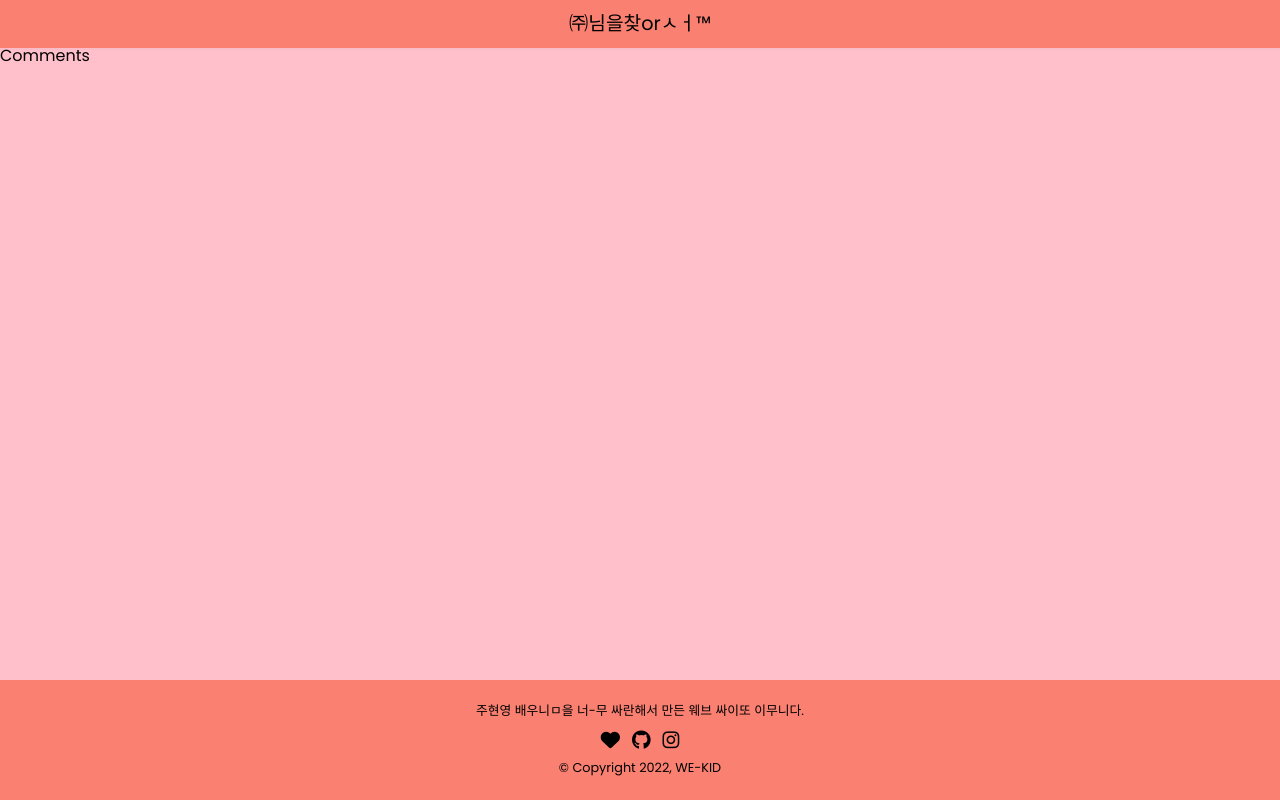
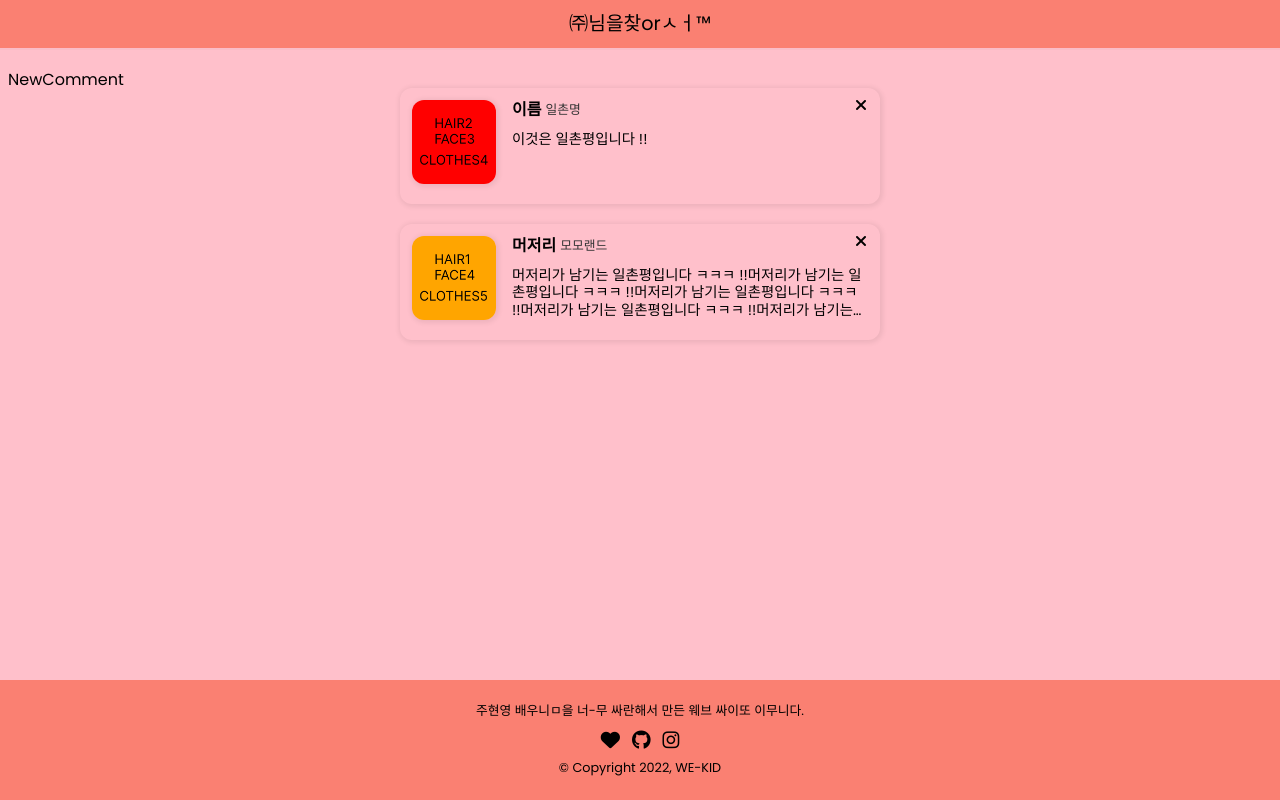
Before and after one commit to wekidseoul/joomix, a React (Create React App) app: page /#/comments in a window 1280 px wide. Built offline with nearby package versions, Linux system fonts and the light colour scheme.

Commit message:
feat: Add styles for comments

```diff
--- a/src/components/AvatarOptions.tsx
+++ b/src/components/AvatarOptions.tsx
@@ -1,5 +1,5 @@
 import styled from 'styled-components';
-import { AvatarPart, Option, SelectedOptions } from '../types';
+import { AvatarPart, Option, Avatar } from '../types';
 
 const StyledAvatarOptions = styled.div`
   margin-bottom: 12px;
@@ -43,7 +43,7 @@ const PartInKorean = {
 const AvatarOptions: React.FC<{
   part: AvatarPart;
   options: Option[];
-  selectedOptions: SelectedOptions;
+  selectedOptions: Avatar;
   onChange: (part: AvatarPart, selectedKey: string) => void;
 }> = ({ part, options, selectedOptions, onChange }) => {
   return (
--- a/src/components/AvatarPreview.tsx
+++ b/src/components/AvatarPreview.tsx
@@ -1,5 +1,5 @@
 import styled from 'styled-components';
-import { SelectedOptions } from '../types';
+import { Avatar } from '../types';
 
 const StyledAvatarPreview = styled.div`
   position: relative;
@@ -16,7 +16,7 @@ const StyledAvatarPreview = styled.div`
   }
 `;
 
-const AvatarPreview: React.FC<{ selectedOptions: SelectedOptions }> = ({
+const AvatarPreview: React.FC<{ selectedOptions: Avatar }> = ({
   selectedOptions,
 }) => {
   return (
--- /dev/null
+++ b/src/components/CommentItem.tsx
@@ -0,0 +1,124 @@
+import { MouseEvent, useState } from 'react';
+import styled from 'styled-components';
+
+import { Comment } from '../types';
+
+const StyledCommentItem = styled.li`
+  position: relative;
+  display: flex;
+  border-radius: 12px;
+  width: 100%;
+  max-width: 480px;
+  cursor: pointer;
+  padding-bottom: 8px;
+  box-shadow: 1px 1px 5px 2px #00000012;
+`;
+
+const StyledAvatarPreview = styled.div`
+  position: relative;
+  width: 84px;
+  height: 84px;
+  border-radius: 12px;
+  overflow: hidden;
+  margin: 12px;
+  flex-shrink: 0;
+  box-shadow: 1px 1px 5px 2px #00000012;
+  cursor: pointer;
+  img {
+    position: absolute;
+    top: 0;
+    left: 0;
+    width: 100%;
+    height: 100%;
+  }
+`;
+
+const StyledTextContents = styled.div<{ expanded: boolean }>`
+  height: ${(props) => (props.expanded ? 'auto' : '92px')};
+  display: ${(props) => (props.expanded ? 'block' : '-webkit-box')};
+  padding: 12px 12px 12px 4px;
+  line-height: 1.2;
+  -webkit-line-clamp: 3;
+  -webkit-box-orient: vertical;
+  overflow: hidden;
+  text-overflow: ellipsis;
+`;
+
+const StyledNameContainer = styled.div`
+  display: flex;
+  align-items: center;
+  gap: 4px;
+  margin-bottom: 12px;
+  span:first-child {
+    font-weight: bold;
+  }
+  span:last-child {
+    font-size: 0.8rem;
+    color: #333;
+  }
+`;
+
+const StyledMessage = styled.p`
+  font-size: 0.9rem;
+`;
+
+const StyledDeleteButton = styled.button`
+  background-color: transparent;
+  border: none;
+  position: absolute;
+  top: 8px;
+  right: 8px;
+  font-size: 1rem;
+  cursor: pointer;
+`;
+
+const CommentItem: React.FC<{ comment: Comment }> = ({ comment }) => {
+  const [expanded, setExpanded] = useState(false);
+
+  const handleClickAvatar = (e: MouseEvent<HTMLDivElement>) => {
+    e.stopPropagation();
+    // [To do] 아바타 확대
+  };
+
+  const handleClickDelete = (e: MouseEvent<HTMLButtonElement>) => {
+    e.stopPropagation();
+    // [To do] 일촌평 삭제
+  };
+
+  return (
+    <StyledCommentItem onClick={() => setExpanded((prev) => !prev)}>
+      <StyledAvatarPreview onClick={handleClickAvatar}>
+        <img
+          src={`images/avatar-parts/background/${comment.avatar.background}.png`}
+          alt={`background-${comment.avatar.background}`}
+        />
+        <img
+          src={`images/avatar-parts/clothes/${comment.avatar.clothes}.png`}
+          alt={`clothes-${comment.avatar.clothes}`}
+        />
+        <img
+          src={`images/avatar-parts/face/${comment.avatar.face}.png`}
+          alt={`face-${comment.avatar.face}`}
+        />
+        <img
+          src={`images/avatar-parts/hair/${comment.avatar.hair}.png`}
+          alt={`hair-${comment.avatar.hair}`}
+        />
+      </StyledAvatarPreview>
+
+      <StyledTextContents expanded={expanded}>
+        <StyledNameContainer>
+          <span>{comment.name}</span>
+          <span>{comment.nickname}</span>
+        </StyledNameContainer>
+        <StyledMessage>{comment.message}</StyledMessage>
+      </StyledTextContents>
+
+      <StyledDeleteButton onClick={handleClickDelete}>
+        <i className="fa-solid fa-xmark"></i>
+      </StyledDeleteButton>
+    </StyledCommentItem>
+  );
+};
+
+export default CommentItem;
--- /dev/null
+++ b/src/components/CommentList.tsx
@@ -0,0 +1,25 @@
+import styled from 'styled-components';
+
+import { Comment } from '../types';
+
+import CommentItem from './CommentItem';
+
+const StyledCommentList = styled.ul`
+  display: flex;
+  flex-direction: column;
+  justify-content: center;
+  align-items: center;
+  gap: 20px;
+`;
+
+const CommentList: React.FC<{ comments: Comment[] }> = ({ comments }) => {
+  return (
+    <StyledCommentList>
+      {comments.map((comment) => (
+        <CommentItem key={comment.id} comment={comment} />
+      ))}
+    </StyledCommentList>
+  );
+};
+
+export default CommentList;
--- /dev/null
+++ b/src/components/NewComment.tsx
@@ -0,0 +1,5 @@
+const NewComment = () => {
+  return <div>NewComment</div>;
+};
+
+export default NewComment;
--- a/src/context.tsx
+++ b/src/context.tsx
@@ -1,6 +1,6 @@
 import { createContext, ReactNode, useState } from 'react';
 
-import { ContextType, SelectedOptions } from './types';
+import { ContextType, Avatar } from './types';
 
 const initialValue = {
   options: {
@@ -15,7 +15,7 @@ const initialValue = {
 export const ctx = createContext<ContextType>(initialValue);
 
 const ContextProvider: React.FC<{ children: ReactNode }> = ({ children }) => {
-  const [options, setOptions] = useState<SelectedOptions>({
+  const [options, setOptions] = useState<Avatar>({
     background: 'default',
     clothes: 'default',
     face: 'default',
--- a/src/pages/Comments.tsx
+++ b/src/pages/Comments.tsx
@@ -1,5 +1,48 @@
+import styled from 'styled-components';
+import CommentList from '../components/CommentList';
+import NewComment from '../components/NewComment';
+
+const COMMENTS = [
+  {
+    name: '이름',
+    id: '1',
+    nickname: '일촌명',
+    avatar: {
+      background: '1',
+      clothes: '4',
+      face: '3',
+      hair: '2',
+    },
+    message: '이것은 일촌평입니다 !!',
+    password: 'password',
+  },
+  {
+    name: '머저리',
+    id: '2',
+    nickname: '모모랜드',
+    avatar: {
+      background: '2',
+      clothes: '5',
+      face: '4',
+      hair: '1',
+    },
+    message:
+      '머저리가 남기는 일촌평입니다 ㅋㅋㅋ !!머저리가 남기는 일촌평입니다 ㅋㅋㅋ !!머저리가 남기는 일촌평입니다 ㅋㅋㅋ !!머저리가 남기는 일촌평입니다 ㅋㅋㅋ !!머저리가 남기는 일촌평입니다 ㅋㅋㅋ',
+    password: '1234',
+  },
+];
+
+const StyledComments = styled.div`
+  padding: 24px 8px 40px;
+`;
+
 const Comments = () => {
-  return <div>Comments</div>;
+  return (
+    <StyledComments>
+      <NewComment />
+      <CommentList comments={COMMENTS} />
+    </StyledComments>
+  );
 };
 
 export default Comments;
--- a/src/pages/GenerateAvatar.tsx
+++ b/src/pages/GenerateAvatar.tsx
@@ -6,14 +6,14 @@ import BackgroundOptions from '../assets/json/avatar-parts/background.json';
 import ClothesOptions from '../assets/json/avatar-parts/clothes.json';
 import FaceOptions from '../assets/json/avatar-parts/face.json';
 import HairOptions from '../assets/json/avatar-parts/hair.json';
-import { AvatarPart, SelectedOptions } from '../types';
+import { AvatarPart, Avatar } from '../types';
 import { ctx } from '../context';
 
 import AvatarOptions from '../components/AvatarOptions';
 import AvatarPreview from '../components/AvatarPreview';
 
 const StyledGenerateAvatar = styled.main`
-  padding: 24px 0 40px;
+  padding: 24px 8px 40px;
 `;
 
 const StyledButtons = styled.div`
@@ -33,15 +33,14 @@ const GenerateAvatar = () => {
   const { options, setOptions } = useContext(ctx);
   const navigate = useNavigate();
 
-  const [selectedOptions, setSelectedOptions] =
-    useState<SelectedOptions>(options);
+  const [selectedOptions, setAvatar] = useState<Avatar>(options);
 
   const handleChangeOption = (part: AvatarPart, selectedKey: string) => {
-    setSelectedOptions((prev) => ({ ...prev, [part]: selectedKey }));
+    setAvatar((prev) => ({ ...prev, [part]: selectedKey }));
   };
 
   const shuffleAvatar = () => {
-    setSelectedOptions({
+    setAvatar({
       background:
         BackgroundOptions[Math.floor(Math.random() * BackgroundOptions.length)]
           .key,
```
Also changed, not shown: src/types.ts (+12 -3 lines).
